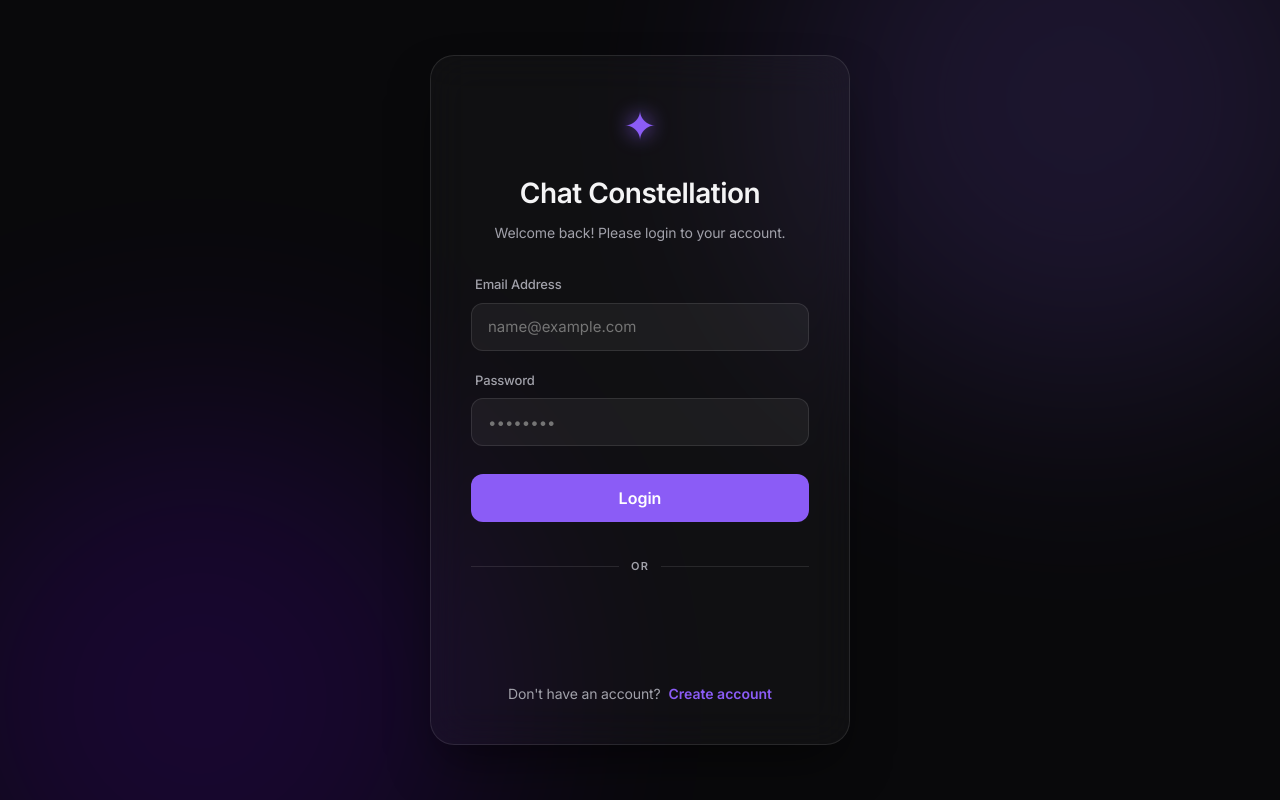
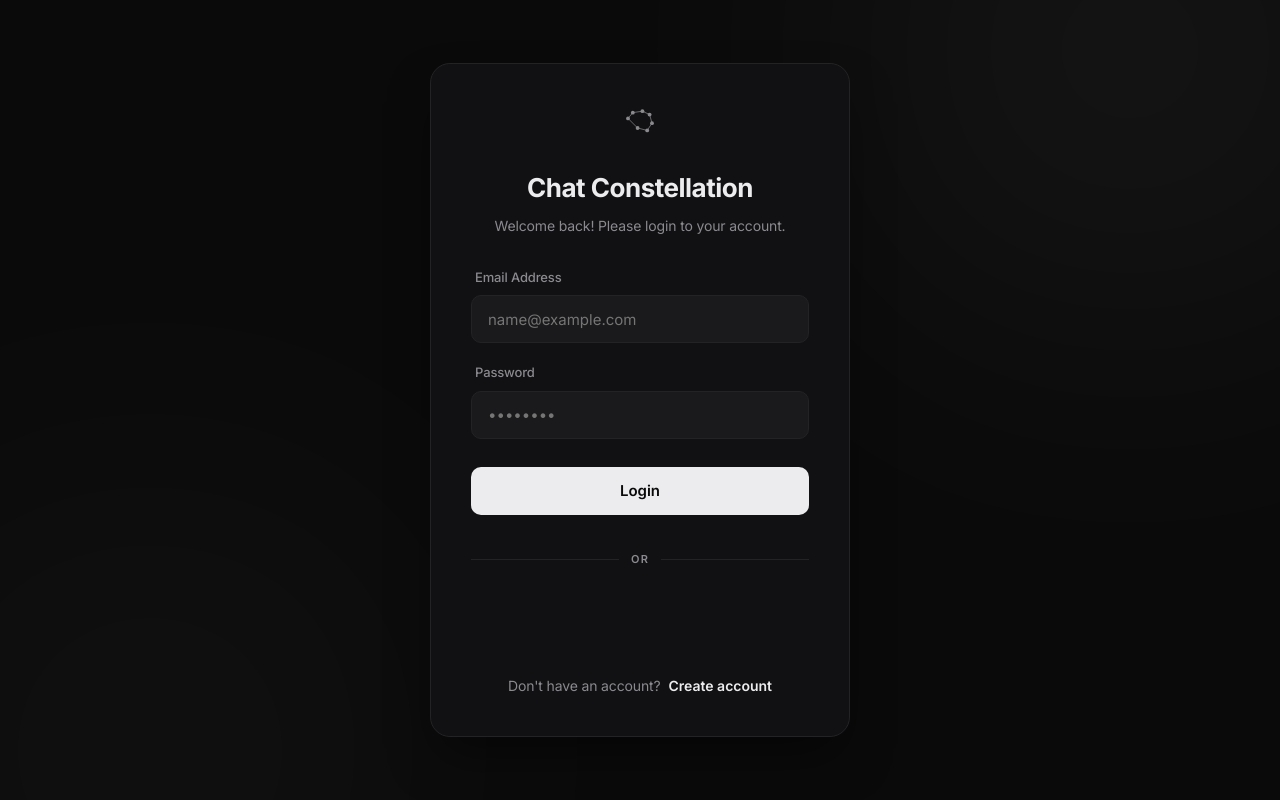
Before and after one commit to nivijha/chat-constellation, a React (Vite) app in the folder Frontend/: page /login in a window 1280 px wide. Built offline with nearby package versions, Linux system fonts and the light colour scheme.

Commit message:
feat: clean professional UI redesign + constellation bear icon + AI identity system prompt

```diff
--- a/Frontend/src/Chat.jsx
+++ b/Frontend/src/Chat.jsx
@@ -33,7 +33,22 @@ function Chat() {
           >
             {!isUser && (
               <div className="ai-avatar" title="Constellation">
-                ✦
+                <svg width="16" height="16" viewBox="0 0 100 100" fill="none" xmlns="http://www.w3.org/2000/svg">
+                  <circle cx="25" cy="30" r="5" fill="currentColor"/>
+                  <circle cx="35" cy="18" r="5" fill="currentColor"/>
+                  <circle cx="55" cy="15" r="5" fill="currentColor"/>
+                  <circle cx="70" cy="22" r="5" fill="currentColor"/>
+                  <circle cx="75" cy="40" r="5" fill="currentColor"/>
+                  <circle cx="65" cy="55" r="5" fill="currentColor"/>
+                  <circle cx="45" cy="50" r="5" fill="currentColor"/>
+                  <line x1="25" y1="30" x2="35" y2="18" stroke="currentColor" strokeWidth="2.5"/>
+                  <line x1="35" y1="18" x2="55" y2="15" stroke="currentColor" strokeWidth="2.5"/>
+                  <line x1="55" y1="15" x2="70" y2="22" stroke="currentColor" strokeWidth="2.5"/>
+                  <line x1="70" y1="22" x2="75" y2="40" stroke="currentColor" strokeWidth="2.5"/>
+                  <line x1="75" y1="40" x2="65" y2="55" stroke="currentColor" strokeWidth="2.5"/>
+                  <line x1="65" y1="55" x2="45" y2="50" stroke="currentColor" strokeWidth="2.5"/>
+                  <line x1="45" y1="50" x2="25" y2="30" stroke="currentColor" strokeWidth="2.5"/>
+                </svg>
               </div>
             )}
             <div className={`bubble ${isUser ? "bubble--user" : "bubble--ai"}`}>
--- a/Frontend/src/LoginPage.css
+++ b/Frontend/src/LoginPage.css
@@ -4,7 +4,7 @@
     display: flex;
     align-items: center;
     justify-content: center;
-    background-color: var(--background);
+    background-color: var(--bg);
     color: var(--text);
     position: relative;
     overflow: hidden;
@@ -15,11 +15,9 @@
     width: 100%;
     max-width: 420px;
     padding: 40px;
-    background: rgba(255, 255, 255, 0.03);
-    backdrop-filter: blur(20px);
-    -webkit-backdrop-filter: blur(20px);
-    border: 1px solid rgba(255, 255, 255, 0.1);
-    border-radius: 24px;
+    background: var(--surface);
+    border: 1px solid var(--border);
+    border-radius: 20px;
     z-index: 10;
     box-shadow: 0 25px 50px -12px rgba(0, 0, 0, 0.5);
     animation: fadeIn 0.6s ease-out;
@@ -36,17 +34,18 @@
 }
 
 .login-logo {
-    font-size: 40px;
-    color: var(--accent);
+    color: var(--text-muted);
     margin-bottom: 16px;
-    filter: drop-shadow(0 0 10px var(--accent));
+    display: flex;
+    justify-content: center;
 }
 
 .login-header h1 {
-    font-size: 28px;
+    font-size: 26px;
     font-weight: 700;
     margin-bottom: 8px;
     letter-spacing: -0.5px;
+    color: var(--text);
 }
 
 .subtitle {
@@ -77,19 +76,19 @@
 .form-group input {
     height: 48px;
     padding: 0 16px;
-    background: rgba(255, 255, 255, 0.05);
-    border: 1px solid rgba(255, 255, 255, 0.1);
-    border-radius: 12px;
-    color: white;
+    background: rgba(255, 255, 255, 0.04);
+    border: 1px solid var(--border);
+    border-radius: 10px;
+    color: var(--text);
     font-size: 15px;
     transition: all 0.2s ease;
 }
 
 .form-group input:focus {
     outline: none;
-    border-color: var(--accent);
-    background: rgba(255, 255, 255, 0.08);
-    box-shadow: 0 0 0 4px rgba(0, 150, 255, 0.1);
+    border-color: var(--text-muted);
+    background: rgba(255, 255, 255, 0.06);
+    box-shadow: 0 0 0 3px rgba(200, 200, 204, 0.08);
 }
 
 .error-message {
@@ -104,21 +103,20 @@
 
 .login-btn {
     height: 48px;
-    background: var(--accent);
-    color: white;
+    background: var(--text);
+    color: var(--bg);
     border: none;
-    border-radius: 12px;
-    font-size: 16px;
+    border-radius: 10px;
+    font-size: 15px;
     font-weight: 600;
     cursor: pointer;
-    transition: all 0.3s ease;
+    transition: all 0.2s ease;
     margin-top: 8px;
 }
 
 .login-btn:hover:not(:disabled) {
-    background: #007aff;
+    background: var(--accent-hover);
     transform: translateY(-1px);
-    box-shadow: 0 10px 20px -10px var(--accent);
 }
 
 .login-btn:active:not(:disabled) {
@@ -143,7 +141,7 @@
 .toggle-btn {
     background: none;
     border: none;
-    color: var(--accent);
+    color: var(--text);
     font-weight: 600;
     cursor: pointer;
     padding: 0;
@@ -166,7 +164,7 @@
     content: "";
     flex: 1;
     height: 1px;
-    background: rgba(255, 255, 255, 0.1);
+    background: var(--border);
 }
 
 .login-divider span {
@@ -184,34 +182,34 @@
 
 .google-loading {
     padding: 12px;
-    background: rgba(255, 255, 255, 0.05);
-    border: 1px solid rgba(255, 255, 255, 0.1);
-    border-radius: 12px;
+    background: rgba(255, 255, 255, 0.04);
+    border: 1px solid var(--border);
+    border-radius: 10px;
     color: var(--text-muted);
     font-size: 14px;
     text-align: center;
     width: 100%;
 }
 
-/* Background Gradients */
+/* Background minimal accents */
 .bg-glow {
     position: absolute;
-    width: 600px;
-    height: 600px;
+    width: 500px;
+    height: 500px;
     border-radius: 100%;
-    filter: blur(120px);
-    opacity: 0.15;
+    filter: blur(150px);
+    opacity: 0.06;
     z-index: 1;
 }
 
 .bg-glow-1 {
     top: -200px;
     right: -100px;
-    background: var(--accent);
+    background: #ffffff;
 }
 
 .bg-glow-2 {
     bottom: -200px;
     left: -100px;
-    background: #7000ff;
+    background: #a0a0a0;
 }
--- a/Frontend/src/LoginPage.jsx
+++ b/Frontend/src/LoginPage.jsx
@@ -35,7 +35,24 @@ const LoginPage = ({ onLogin, onRegister, onGoogleLogin }) => {
         <div className="login-container">
             <div className="login-glass-card">
                 <div className="login-header">
-                    <div className="login-logo">✦</div>
+                    <div className="login-logo">
+                      <svg width="48" height="48" viewBox="0 0 100 100" fill="none" xmlns="http://www.w3.org/2000/svg">
+                        <circle cx="25" cy="30" r="4" fill="currentColor"/>
+                        <circle cx="35" cy="18" r="4" fill="currentColor"/>
+                        <circle cx="55" cy="15" r="4" fill="currentColor"/>
+                        <circle cx="70" cy="22" r="4" fill="currentColor"/>
+                        <circle cx="75" cy="40" r="4" fill="currentColor"/>
+                        <circle cx="65" cy="55" r="4" fill="currentColor"/>
+                        <circle cx="45" cy="50" r="4" fill="currentColor"/>
+                        <line x1="25" y1="30" x2="35" y2="18" stroke="currentColor" strokeWidth="1.5"/>
+                        <line x1="35" y1="18" x2="55" y2="15" stroke="currentColor" strokeWidth="1.5"/>
+                        <line x1="55" y1="15" x2="70" y2="22" stroke="currentColor" strokeWidth="1.5"/>
+                        <line x1="70" y1="22" x2="75" y2="40" stroke="currentColor" strokeWidth="1.5"/>
+                        <line x1="75" y1="40" x2="65" y2="55" stroke="currentColor" strokeWidth="1.5"/>
+                        <line x1="65" y1="55" x2="45" y2="50" stroke="currentColor" strokeWidth="1.5"/>
+                        <line x1="45" y1="50" x2="25" y2="30" stroke="currentColor" strokeWidth="1.5"/>
+                      </svg>
+                    </div>
                     <h1>{t.login.title}</h1>
                     <p className="subtitle">{isLogin ? t.login.welcome : t.login.signupSub}</p>
                 </div>
--- a/Frontend/src/ProfileModal.css
+++ b/Frontend/src/ProfileModal.css
@@ -76,15 +76,15 @@
   width: 72px;
   height: 72px;
   border-radius: 20px;
-  background: linear-gradient(135deg, var(--accent) 0%, #b06fff 100%);
-  color: #fff;
+  background: var(--surface-2);
+  border: 1px solid var(--border);
+  color: var(--text-muted);
   font-size: 28px;
   font-weight: 600;
   display: flex;
   align-items: center;
   justify-content: center;
   margin: 0 auto 16px;
-  box-shadow: 0 8px 24px rgba(124, 111, 255, 0.25);
   overflow: hidden;
   object-fit: cover;
 }
--- a/Frontend/src/Sidebar.css
+++ b/Frontend/src/Sidebar.css
@@ -2,7 +2,7 @@
   display: none;
   position: fixed;
   inset: 0;
-  background: rgba(0, 0, 0, 0.4);
+  background: rgba(0, 0, 0, 0.5);
   z-index: 40;
 }
 
@@ -34,16 +34,17 @@
 .sidebar-brand {
   display: flex;
   align-items: center;
-  gap: 8px;
+  gap: 10px;
   font-weight: 600;
   font-size: 15px;
   letter-spacing: -0.2px;
 }
 
 .brand-icon {
-  font-size: 18px;
-  color: var(--accent);
+  color: var(--text-muted);
   line-height: 1;
+  display: flex;
+  align-items: center;
 }
 
 .brand-name {
@@ -111,7 +112,7 @@
 .thread-item--active {
   background: var(--surface-2);
   border: 1px solid var(--border);
-  color: var(--accent-hover);
+  color: var(--text);
 }
 
 .thread-title {
@@ -173,8 +174,9 @@
   width: 32px;
   height: 32px;
   border-radius: 8px;
-  background: var(--accent);
-  color: #fff;
+  background: var(--surface-2);
+  border: 1px solid var(--border);
+  color: var(--text-muted);
   font-size: 13px;
   font-weight: 600;
   display: flex;
@@ -211,7 +213,6 @@
 /* -- responsive -- */
 @media (min-width: 641px) {
   .sidebar {
-    /* On desktop, hide sidebar when sidebar--open is NOT present */
     transform: translateX(-100%);
     margin-left: calc(-1 * var(--sidebar-w));
   }
--- a/Frontend/src/Sidebar.jsx
+++ b/Frontend/src/Sidebar.jsx
@@ -25,7 +25,24 @@ function Sidebar() {
       <aside className={`sidebar${sidebarOpen ? " sidebar--open" : ""}`}>
         <div className="sidebar-header">
           <div className="sidebar-brand">
-            <span className="brand-icon">✦</span>
+            <span className="brand-icon">
+              <svg width="20" height="20" viewBox="0 0 100 100" fill="none" xmlns="http://www.w3.org/2000/svg">
+                <circle cx="25" cy="30" r="4" fill="currentColor"/>
+                <circle cx="35" cy="18" r="4" fill="currentColor"/>
+                <circle cx="55" cy="15" r="4" fill="currentColor"/>
+                <circle cx="70" cy="22" r="4" fill="currentColor"/>
+                <circle cx="75" cy="40" r="4" fill="currentColor"/>
+                <circle cx="65" cy="55" r="4" fill="currentColor"/>
+                <circle cx="45" cy="50" r="4" fill="currentColor"/>
+                <line x1="25" y1="30" x2="35" y2="18" stroke="currentColor" strokeWidth="2"/>
+                <line x1="35" y1="18" x2="55" y2="15" stroke="currentColor" strokeWidth="2"/>
+                <line x1="55" y1="15" x2="70" y2="22" stroke="currentColor" strokeWidth="2"/>
+                <line x1="70" y1="22" x2="75" y2="40" stroke="currentColor" strokeWidth="2"/>
+                <line x1="75" y1="40" x2="65" y2="55" stroke="currentColor" strokeWidth="2"/>
+                <line x1="65" y1="55" x2="45" y2="50" stroke="currentColor" strokeWidth="2"/>
+                <line x1="45" y1="50" x2="25" y2="30" stroke="currentColor" strokeWidth="2"/>
+              </svg>
+            </span>
             <span className="brand-name">{t.sidebar.brand}</span>
           </div>
           <button
--- a/Frontend/src/index.css
+++ b/Frontend/src/index.css
@@ -1,4 +1,4 @@
-@import url('https://fonts.googleapis.com/css2?family=Inter:wght@300;400;500;600&display=swap');
+@import url('https://fonts.googleapis.com/css2?family=Inter:wght@300;400;500;600;700&display=swap');
 
 *, *::before, *::after {
   box-sizing: border-box;
@@ -7,17 +7,18 @@
 }
 
 :root {
-  --bg: #09090b;
-  --surface: #121214;
-  --surface-2: #1c1c1f;
-  --border: #27272a;
-  --text: #f4f4f5;
-  --text-muted: #a1a1aa;
-  --accent: #8b5cf6;
-  --accent-hover: #a78bfa;
+  --bg: #0a0a0b;
+  --surface: #111113;
+  --surface-2: #1a1a1d;
+  --border: #232326;
+  --text: #ececef;
+  --text-muted: #8a8a8f;
+  --accent: #e0e0e0;
+  --accent-hover: #ffffff;
+  --accent-brand: #c8c8cc;
   --user-bubble: #18181b;
   --font: 'Inter', system-ui, -apple-system, sans-serif;
-  --radius: 14px;
+  --radius: 12px;
   --sidebar-w: 260px;
 }
 
```
Also changed, not shown: Frontend/index.html (+1 -1 lines), Frontend/src/Chat.css (+11 -13 lines), Frontend/src/ChatWindow.css (+14 -14 lines), Frontend/src/ChatWindow.jsx (+18 -1 lines), 1 other file (tests, documents, lock files or other folders).
